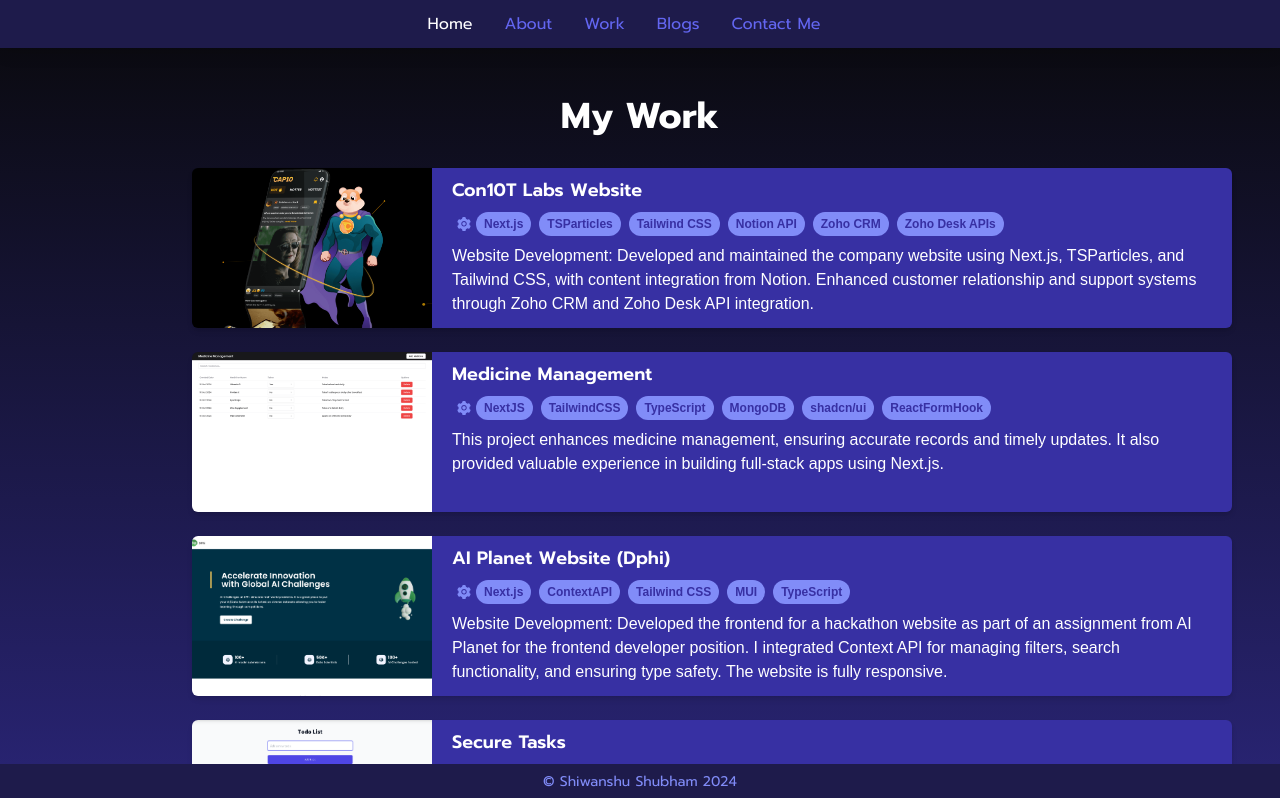
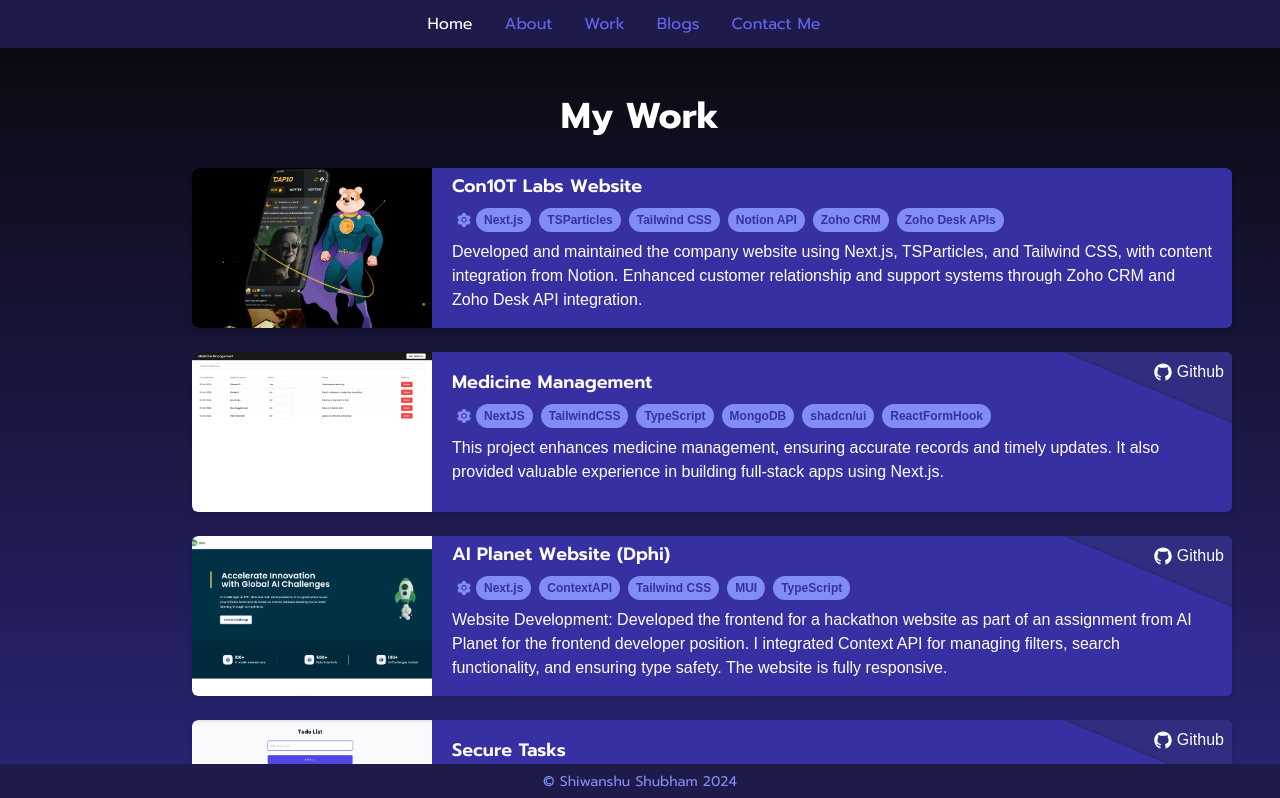
Before and after one commit to shiwanshudev/portfolio2023, a Next.js app: page /work in a window 1280 px wide. Shown: the top 798 px of the page. Built offline with nearby package versions, Linux system fonts and the light colour scheme; a web font is replaced by a local one.

Commit message:
Add github link for work

```diff
--- a/src/app/work/page.tsx
+++ b/src/app/work/page.tsx
@@ -1,6 +1,6 @@
 import Image from "next/image";
 import Link from "next/link";
-import { AiFillSetting } from "react-icons/ai";
+import { AiFillSetting, AiFillGithub } from "react-icons/ai";
 import { WORK_LINKS } from "../../../utils/contstant";
 
 export default function About() {
@@ -12,8 +12,18 @@
         </h1>
         <div className="flex items-center justify-center gap-5 flex-wrap pb-20 pt-3 lg:flex-col">
           {WORK_LINKS.map((w) => (
-            <Link href={w.link} key={w.link} target="_blank">
-              <div className=" shadow-md rounded-md mb-1 flex items-center justify-center flex-col lg:flex-row lg:h-40 hover:scale-105 duration-200">
+            <div key={w.link}>
+              <div className=" shadow-md rounded-md mb-1 flex items-center justify-center flex-col lg:flex-row bg-indigo-800 lg:h-40 hover:scale-105 duration-200 relative overflow-hidden">
+                {w.github && (
+                  <Link href={w.github} target="_blank">
+                    <div className="h-24 w-48 bg-indigo-900 absolute -top-14 -right-8 rotate-[23deg] shadow-inner shadow-stone-950"></div>
+                    <div className="absolute top-2 right-2 flex justify-center items-center z-10 hover:text-indigo-300">
+                      <AiFillGithub className="lg:text-xl  duration-300 mr-1 lg:p-0 lg:border-none text-3xl p-1 lg:rounded-none lg:bg-indigo-900 rounded-full text-indigo-900 lg:text-white bg-white border border-indigo-500" />{" "}
+                      <span className="hidden lg:block">Github</span>
+                    </div>
+                  </Link>
+                )}
+                <Link href={w.link} target="_blank" className="w-full">
                   <div className="relative h-48 lg:h-40 w-full lg:w-60">
                     <Image
                       alt={w.name}
@@ -22,7 +32,9 @@
                       className="object-cover rounded-md lg:rounded-l-md lg:rounded-r-none"
                     />
                   </div>
-                <div className="bg-indigo-800 rounded-b-md lg:rounded-r-md lg:rounded-l-none h-full lg:w-[800px]">
+                </Link>
+                <Link href={w.link} target="_blank">
+                  <div className="rounded-b-md lg:rounded-r-md lg:rounded-l-none h-full lg:w-[800px]">
                     <h3 className="font-semibold font-prompt text-lg py-2 lg:text-left lg:px-5">
                       {w.name}
                     </h3>
@@ -44,8 +56,9 @@
                       {w.description}
                     </p>
                   </div>
+                </Link>
               </div>
-            </Link>
+            </div>
           ))}
         </div>
       </section>
--- a/utils/contstant.ts
+++ b/utils/contstant.ts
@@ -2,6 +2,7 @@
   {
     link: "https://con10tlabs.com/",
     name: "Con10T Labs Website",
+    github: "",
     technologies: [
       "Next.js",
       "TSParticles",
@@ -12,11 +13,12 @@
     ],
     src: "/images/project2.png",
     description:
-      "Website Development: Developed and maintained the company website using Next.js, TSParticles, and Tailwind CSS, with content integration from Notion. Enhanced customer relationship and support systems through Zoho CRM and Zoho Desk API integration.",
+      "Developed and maintained the company website using Next.js, TSParticles, and Tailwind CSS, with content integration from Notion. Enhanced customer relationship and support systems through Zoho CRM and Zoho Desk API integration.",
   },
   {
     link: "https://medicine-management-tau.vercel.app/",
     name: "Medicine Management",
+    github: "https://github.com/shiwanshudev/medicine-management",
     technologies: [
       "NextJS",
       "TailwindCSS",
@@ -32,6 +34,7 @@
   {
     link: "https://aiplanet-dphi.vercel.app/",
     name: "AI Planet Website (Dphi)",
+    github: "https://github.com/shiwanshudev/aiplanet_dphi",
     technologies: [
       "Next.js",
       "ContextAPI",
@@ -54,6 +57,7 @@
   {
     link: "https://todo-with-auth-six.vercel.app/",
     name: "Secure Tasks",
+    github: "https://github.com/shiwanshudev/todo-with-auth",
     technologies: [
       "ReactJS",
       "TailwindCSS",
@@ -69,6 +73,7 @@
   {
     link: "https://www.figma.com/design/2Ng2OS9TLYmpsKuDmWG7KL/Shiwanshu---UI-Portfolio?node-id=0-1&t=cjeMhVM2WvBUFEyT-1",
     name: "Marketing Website Design",
+    github: "",
     technologies: [
       "Figma",
       "Prototyping",
```
Lines whose indentation alone changed are shown as unchanged.
